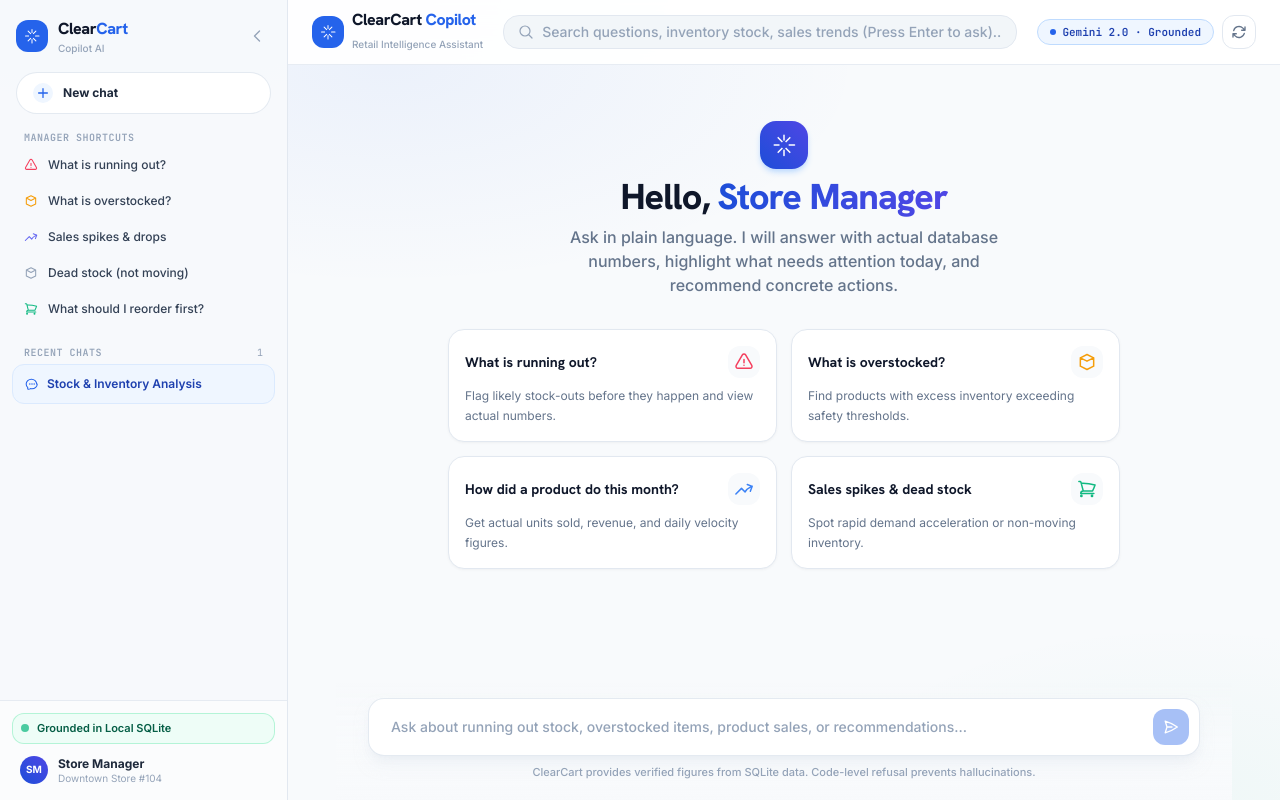
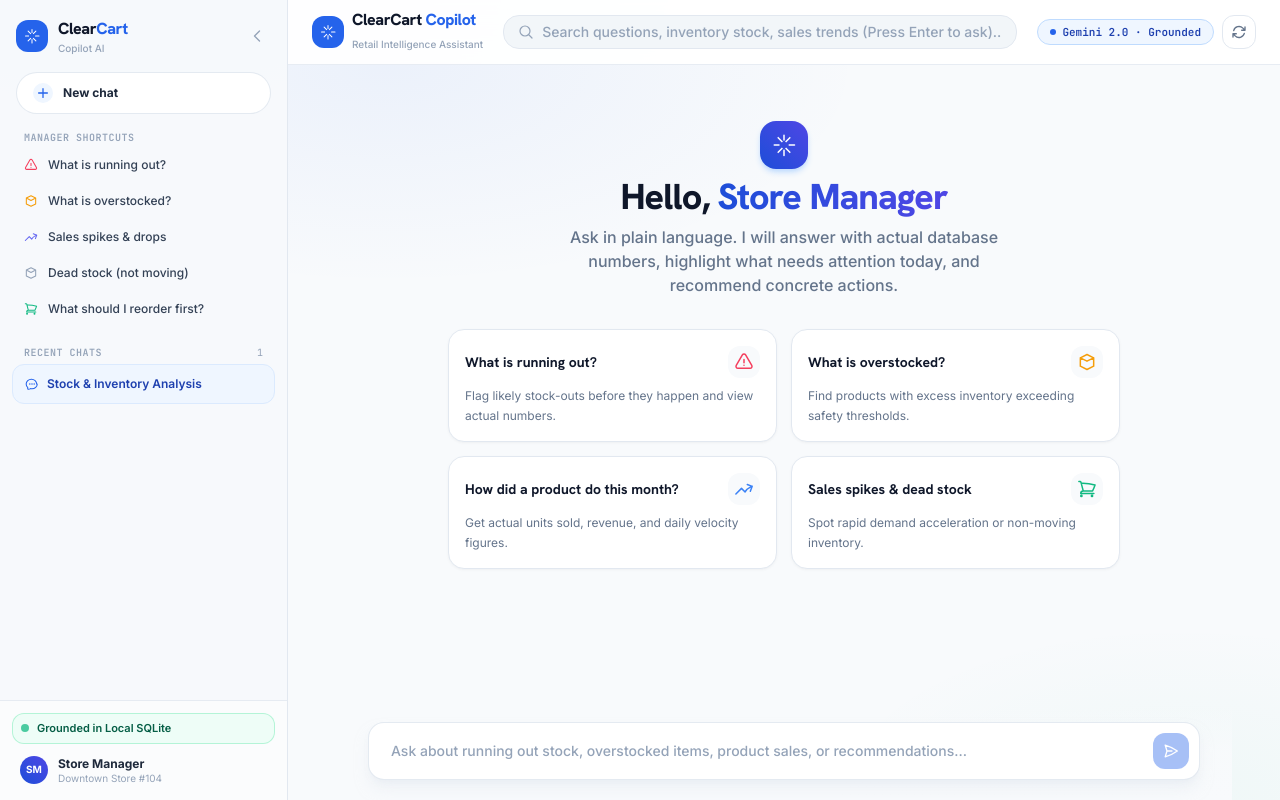
Before and after one commit to roopadeva48-tech/ClearCart, a React (Vite) app in the folder frontend/: page / in a window 1280 px wide. Built offline with nearby package versions, Linux system fonts and the light colour scheme.

Commit message:
updating the ui changes

```diff
--- a/frontend/src/components/GeminiChatView.jsx
+++ b/frontend/src/components/GeminiChatView.jsx
@@ -146,10 +146,6 @@
             <IconSend className="w-4 h-4" />
           </button>
         </form>
-
-        <p className="text-[11px] font-medium text-slate-400 text-center mt-2">
-          ClearCart provides verified figures from SQLite data. Code-level refusal prevents hallucinations.
-        </p>
       </div>
     </div>
   );
```
Also changed, not shown: 2 other files (tests, documents, lock files or other folders).
